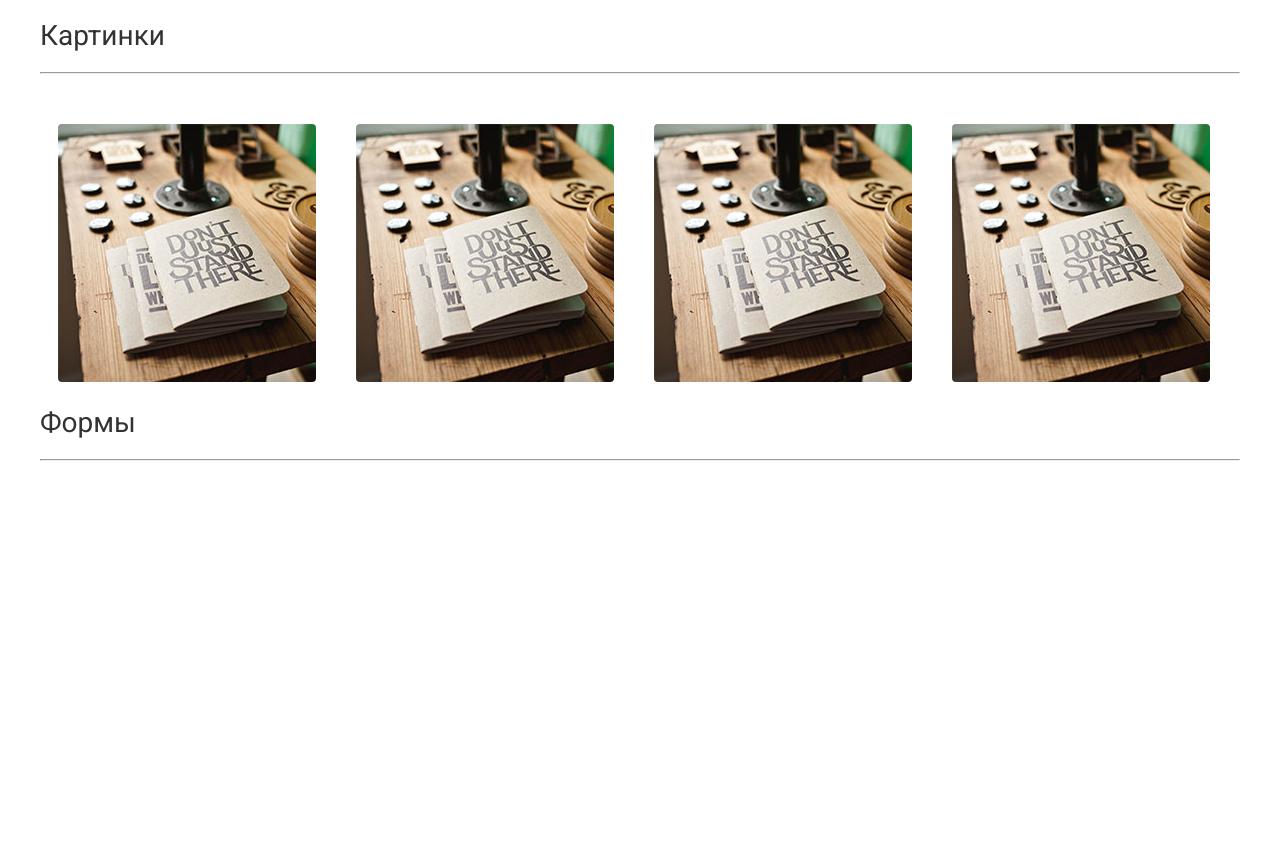
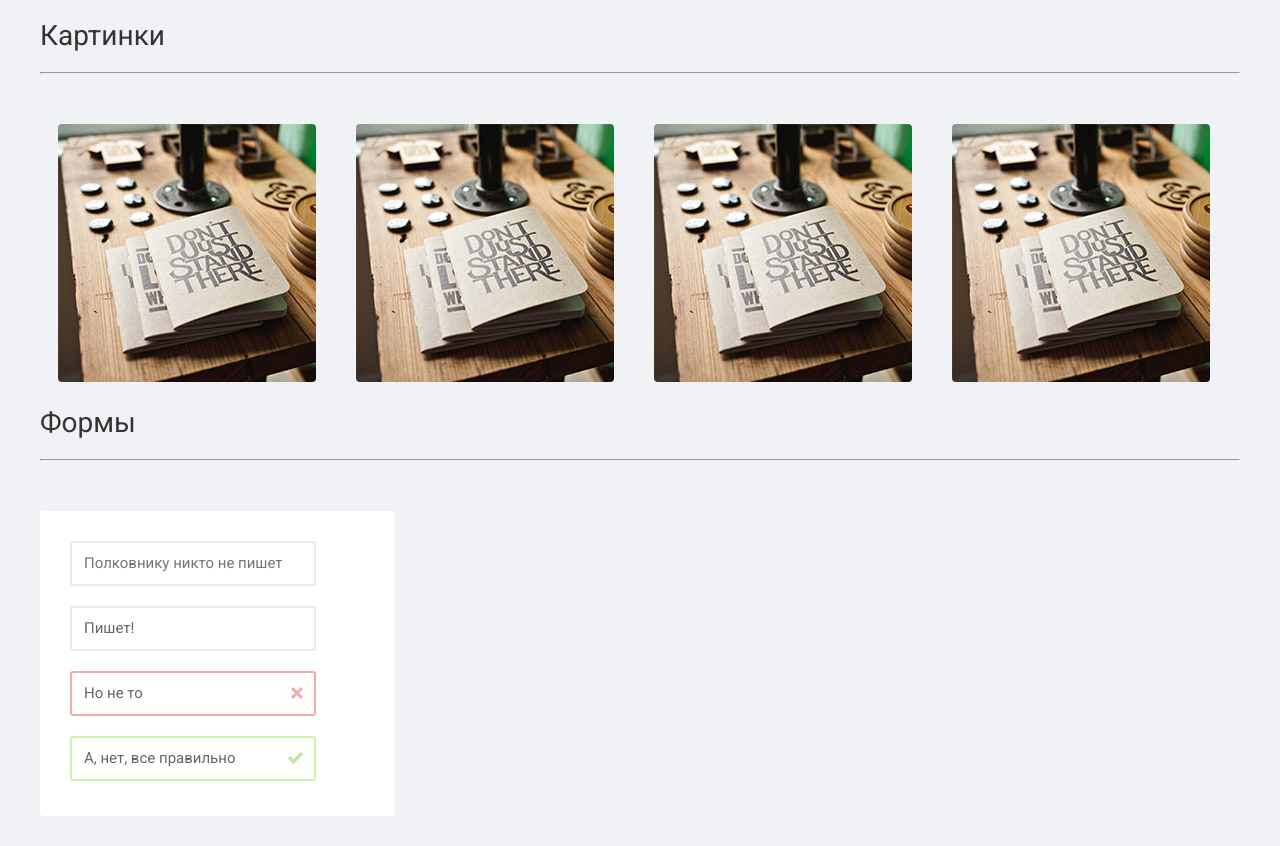
Before and after one commit to Enkil/es__ui-kit, a plain HTML site: page index.html in a window 1280 px wide. Shown: the part 820-1666 px from the top of the page. Before the commit the page ends 1361 px from the top, so only its background shows below. Drawn offline with Linux system fonts and the light colour scheme.

Commit message:
Input form added

```diff
--- a/index.html
+++ b/index.html
@@ -114,8 +114,11 @@
 		<div class="row-loc">
 			<div class="col-loc-12">
 
-			<form action="#">
-
+			<form action="#" class="form-input">
+				<input class="form-input__item form-input__item--normal" type="text" placeholder="Полковнику никто не пишет">
+				<input class="form-input__item form-input__item--active" type="text" value="Пишет!">
+				<input class="form-input__item form-input__item--wrong" type="text" value="Но не то">
+				<input class="form-input__item form-input__item--correct" type="text" value="А, нет, все правильно">
 			</form>
 
 
--- a/less/_variables.less
+++ b/less/_variables.less
@@ -3,8 +3,10 @@
 	margin: 0;
 	padding: 0;
 	font-family: @font-family ;
+	background-color: @bgc;
 }
 
+@bgc: #f0f2f5;
 @font-family: Roboto, Arial, Helvetica, sans-serif;
 
 
--- a/less/components/forms.less
+++ b/less/components/forms.less
@@ -0,0 +1,47 @@
+// Simple input forms
+.form-input{
+	display: inline-block;
+	box-sizing: border-box;
+	width: 355px;
+	background-color: #fff;
+	border-radius: 4px;
+	padding: 10px 80px 15px 30px;
+
+	&__item{
+		display: block;
+		box-sizing: border-box;
+		border-radius: 3px;
+		background-color: #fff;
+		width: 246px;
+		border: 2px solid #eaeaea;
+		padding: 11px 10px 12px 12px;
+		margin-top: 20px;
+		margin-bottom: 20px;
+		font-size: 15px;
+		color: #666666;
+		outline: none;
+		position: relative;
+
+		&--normal{
+
+		}
+
+		&--active{
+
+		}
+
+		&--wrong{
+			border: 2px solid #f2adad;
+			background-image: url(../../img/icon-cross.png);
+			background-repeat: no-repeat;
+			background-position: 95% center;
+		}
+
+		&--correct{
+			border: 2px solid #cff3aa;
+			background-image: url(../../img/icon-check.png);
+			background-repeat: no-repeat;
+			background-position: 95% center;
+		}
+	}
+}
```
Also changed, not shown: css/style.css, img/icon-check.png (added), img/icon-cross.png (added).
